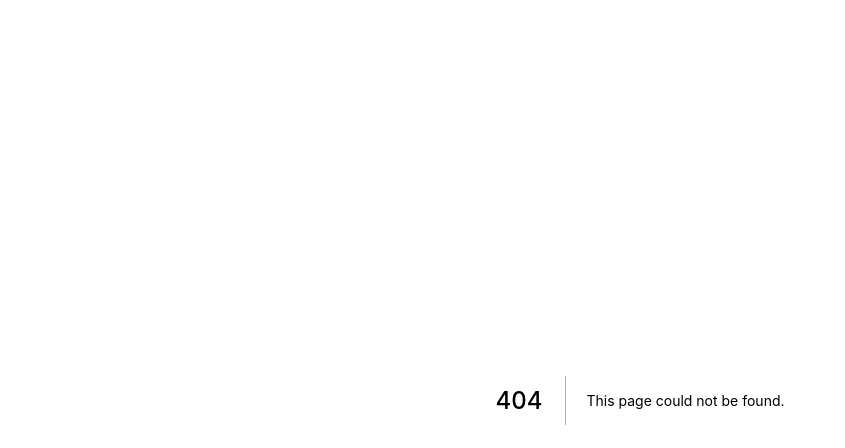
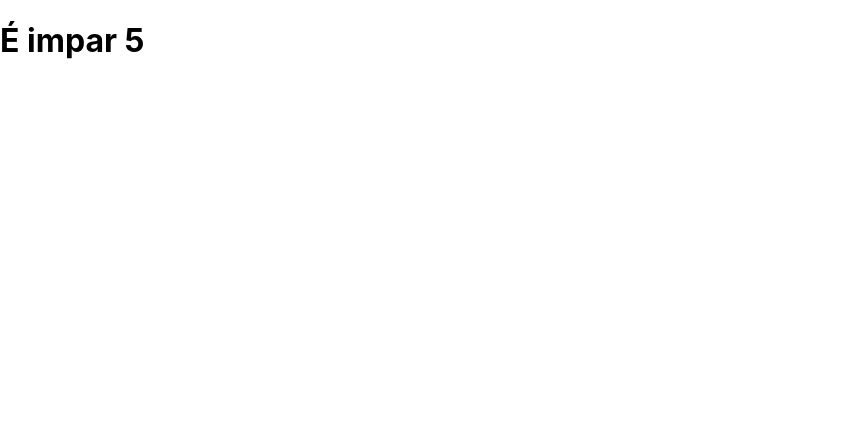
Before and after one commit to josoelvieira/Aprendizado-Next.js, a Next.js app in the folder excercicios/: page /render/condcional2 in a window 1280 px wide. Before the commit this address had no page. Shown: the top 448 px of the page, without its empty margins (0-845 px from the left). Built offline with nearby package versions, Linux system fonts and the light colour scheme.

Commit message:
Renderizarão condicional

```diff
--- /dev/null
+++ b/excercicios/components/If.jsx
@@ -0,0 +1,7 @@
+export default function If(props) {
+      if (props.teste) {
+        return props.children;
+      } else {
+        return false;
+      }
+}
--- /dev/null
+++ b/excercicios/pages/render/condcional2.jsx
@@ -0,0 +1,15 @@
+import If from "../../components/If"
+
+export default function Condcional2() {
+    const numero = 5
+    return (
+        <div>
+            <If teste={numero % 2 === 0 }>
+                <h1>É par {numero}</h1>
+            </If>
+            <If teste={numero % 2 === 1 }>
+                <h1>É impar {numero}</h1>
+            </If>
+        </div>
+    )
+}
```
